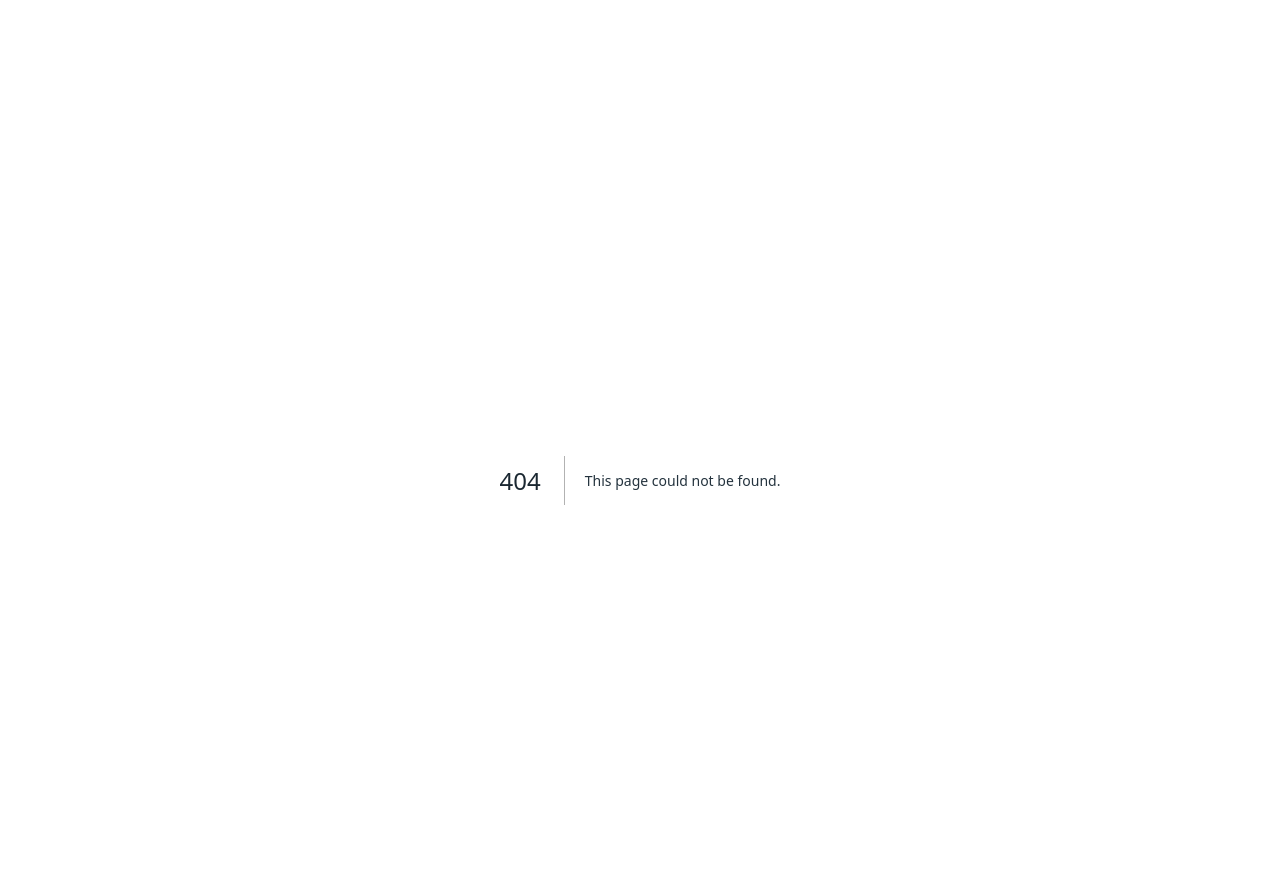
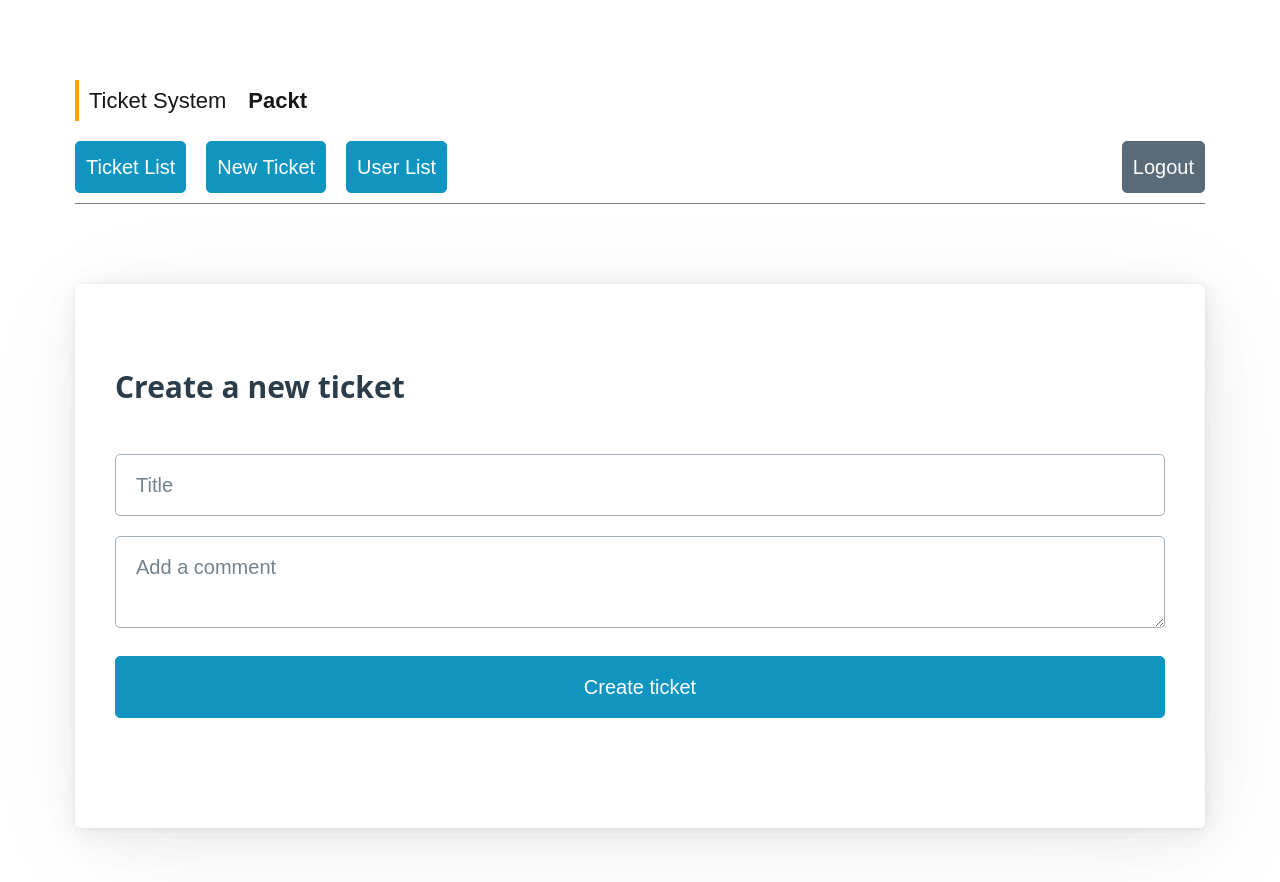
Before and after one commit to davidshq/ticket-system, a Next.js app: page /tickets/new in a window 1280 px wide. Before the commit this address had no page. Shown: the top 882 px of the page. Built offline with nearby package versions, Linux system fonts and the light colour scheme.

Commit message:
Add new ticket page; fix typo in nav

```diff
--- a/src/app/tickets/Nav.js
+++ b/src/app/tickets/Nav.js
@@ -10,7 +10,7 @@
           <Link role="button" href="/tickets/new">New Ticket</Link>
         </li>
         <li>
-          <Link role="button" href="/tickets/users">SUser List</Link>
+          <Link role="button" href="/tickets/users">User List</Link>
         </li>
       </ul>
       <ul>
--- /dev/null
+++ b/src/app/tickets/new/page.js
@@ -0,0 +1,24 @@
+"use client";
+import { useRef } from "react";
+
+export default function CreateTicket() {
+  const ticketTitleRef = useRef(null);
+  const ticketDescriptionRef = useRef(null);
+  return (
+    <article>
+      <h3>Create a new ticket</h3>
+      <form
+        onSubmit={(event) => {
+          event.preventDefault();
+          alert("TODO: Add a new ticket");
+        }}
+      >
+        <input ref={ticketTitleRef} placeholder="Title" />
+        <textarea
+          ref={ticketDescriptionRef}
+          placeholder="Add a comment" />
+        <button type="submit">Create ticket</button>
+      </form>
+    </article>
+  )
+}
```
